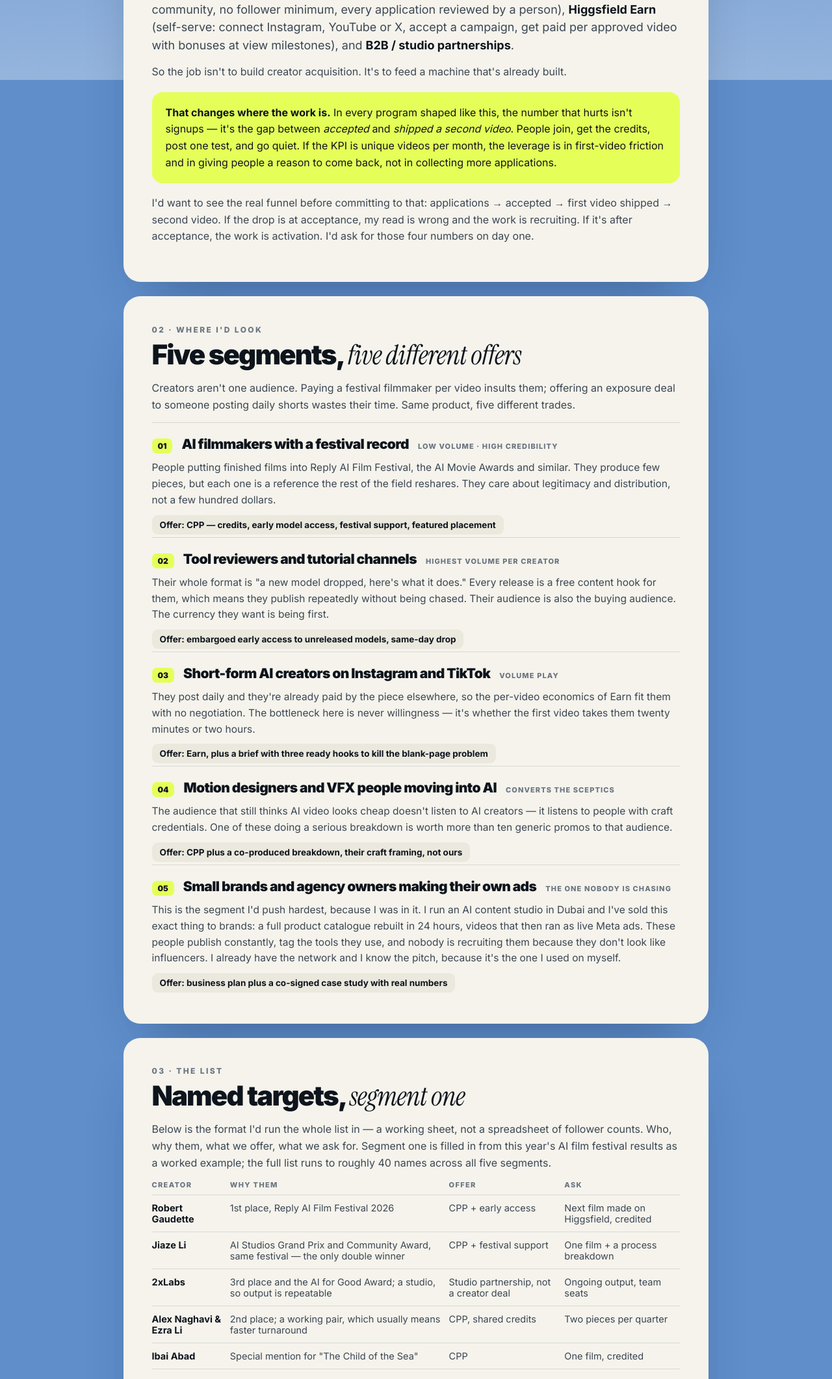
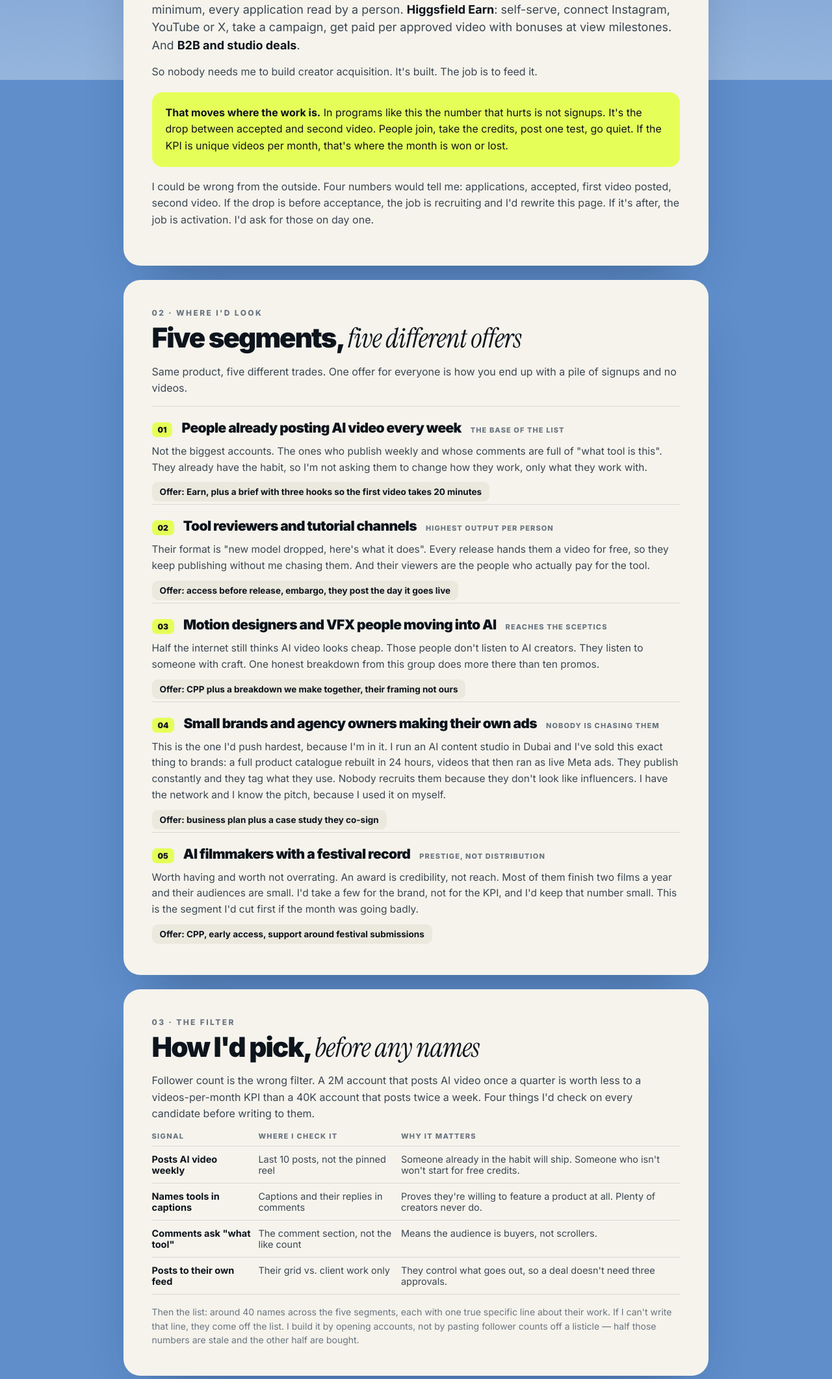
Before and after one commit to DaniyarUE/DaniyarUE.github.io, a plain HTML site: page creators.html in a window 1280 px wide. Shown: the part 677-2800 px from the top of the page at 65% size. Drawn offline with Linux system fonts and the light colour scheme.

Commit message:
Creator plan: plainer voice, demote festival segment, replace named list with a selection filter, drop invented targets
Co-Authored-By: Claude Opus 5 <noreply@anthropic.com>
Claude-Session: https://claude.ai/code/session_01TKzbwAtTyEEs5tBfyLopSK

```diff
--- a/creators.html
+++ b/creators.html
@@ -101,110 +101,109 @@ footer a{text-decoration:none;font-weight:700;color:#fff}
   <div class="bar"><a href="./">← Daniyar Saidaliev · Founder, KADR.AI</a></div>
 
   <header class="head">
-    <p class="kicker">UNSOLICITED · FOR THE HIGGSFIELD GROWTH ROLE</p>
+    <p class="kicker">HIGGSFIELD · GROWTH MANAGER · ALMATY</p>
     <h1>How I'd fill the creator pipeline <em>in 30 days.</em></h1>
-    <p class="sub">I'm applying for the Growth Manager role in Almaty. Rather than describe how I'd work, here's the first week of it. Written from the outside, so some of it will be wrong — tell me which part and I'll redo it.</p>
+    <p class="sub">I'm applying for the Growth Manager role in Almaty. Instead of telling you how I'd work, here's me doing it. I wrote this from outside the company, so some of it is probably wrong. Tell me which part.</p>
   </header>
 
   <section class="sec rv">
     <div class="ch">01 · WHAT I FOUND</div>
     <h2>The acquisition machine <em>already exists.</em></h2>
-    <p class="lead">Before writing a plan I went looking for what's already running. Three things are live: the <strong>Creator Partnership Program</strong> (a full plan, monthly credits, early model access, a partner community, no follower minimum, every application reviewed by a person), <strong>Higgsfield Earn</strong> (self-serve: connect Instagram, YouTube or X, accept a campaign, get paid per approved video with bonuses at view milestones), and <strong>B2B / studio partnerships</strong>.</p>
-    <p>So the job isn't to build creator acquisition. It's to feed a machine that's already built.</p>
+    <p class="lead">First I went looking for what's already running. Three things are live. <strong>Creator Partnership Program</strong>: full plan, monthly credits, early access to models, partner community. No follower minimum, every application read by a person. <strong>Higgsfield Earn</strong>: self-serve, connect Instagram, YouTube or X, take a campaign, get paid per approved video with bonuses at view milestones. And <strong>B2B and studio deals</strong>.</p>
+    <p>So nobody needs me to build creator acquisition. It's built. The job is to feed it.</p>
     <div class="box hl">
-      <p><strong>That changes where the work is.</strong> In every program shaped like this, the number that hurts isn't signups — it's the gap between <em>accepted</em> and <em>shipped a second video</em>. People join, get the credits, post one test, and go quiet. If the KPI is unique videos per month, the leverage is in first-video friction and in giving people a reason to come back, not in collecting more applications.</p>
+      <p><strong>That moves where the work is.</strong> In programs like this the number that hurts is not signups. It's the drop between accepted and second video. People join, take the credits, post one test, go quiet. If the KPI is unique videos per month, that's where the month is won or lost.</p>
     </div>
-    <p>I'd want to see the real funnel before committing to that: applications → accepted → first video shipped → second video. If the drop is at acceptance, my read is wrong and the work is recruiting. If it's after acceptance, the work is activation. I'd ask for those four numbers on day one.</p>
+    <p>I could be wrong from the outside. Four numbers would tell me: applications, accepted, first video posted, second video. If the drop is before acceptance, the job is recruiting and I'd rewrite this page. If it's after, the job is activation. I'd ask for those on day one.</p>
   </section>
 
   <section class="sec rv">
     <div class="ch">02 · WHERE I'D LOOK</div>
     <h2>Five segments, <em>five different offers</em></h2>
-    <p>Creators aren't one audience. Paying a festival filmmaker per video insults them; offering an exposure deal to someone posting daily shorts wastes their time. Same product, five different trades.</p>
+    <p>Same product, five different trades. One offer for everyone is how you end up with a pile of signups and no videos.</p>
 
     <div class="seg">
-      <div class="seg-top"><span class="num">01</span><h3>AI filmmakers with a festival record</h3><span class="tag">Low volume · high credibility</span></div>
-      <p>People putting finished films into Reply AI Film Festival, the AI Movie Awards and similar. They produce few pieces, but each one is a reference the rest of the field reshares. They care about legitimacy and distribution, not a few hundred dollars.</p>
-      <span class="offer">Offer: CPP — credits, early model access, festival support, featured placement</span>
+      <div class="seg-top"><span class="num">01</span><h3>People already posting AI video every week</h3><span class="tag">The base of the list</span></div>
+      <p>Not the biggest accounts. The ones who publish weekly and whose comments are full of "what tool is this". They already have the habit, so I'm not asking them to change how they work, only what they work with.</p>
+      <span class="offer">Offer: Earn, plus a brief with three hooks so the first video takes 20 minutes</span>
     </div>
 
     <div class="seg">
-      <div class="seg-top"><span class="num">02</span><h3>Tool reviewers and tutorial channels</h3><span class="tag">Highest volume per creator</span></div>
-      <p>Their whole format is "a new model dropped, here's what it does." Every release is a free content hook for them, which means they publish repeatedly without being chased. Their audience is also the buying audience. The currency they want is being first.</p>
-      <span class="offer">Offer: embargoed early access to unreleased models, same-day drop</span>
+      <div class="seg-top"><span class="num">02</span><h3>Tool reviewers and tutorial channels</h3><span class="tag">Highest output per person</span></div>
+      <p>Their format is "new model dropped, here's what it does". Every release hands them a video for free, so they keep publishing without me chasing them. And their viewers are the people who actually pay for the tool.</p>
+      <span class="offer">Offer: access before release, embargo, they post the day it goes live</span>
     </div>
 
     <div class="seg">
-      <div class="seg-top"><span class="num">03</span><h3>Short-form AI creators on Instagram and TikTok</h3><span class="tag">Volume play</span></div>
-      <p>They post daily and they're already paid by the piece elsewhere, so the per-video economics of Earn fit them with no negotiation. The bottleneck here is never willingness — it's whether the first video takes them twenty minutes or two hours.</p>
-      <span class="offer">Offer: Earn, plus a brief with three ready hooks to kill the blank-page problem</span>
+      <div class="seg-top"><span class="num">03</span><h3>Motion designers and VFX people moving into AI</h3><span class="tag">Reaches the sceptics</span></div>
+      <p>Half the internet still thinks AI video looks cheap. Those people don't listen to AI creators. They listen to someone with craft. One honest breakdown from this group does more there than ten promos.</p>
+      <span class="offer">Offer: CPP plus a breakdown we make together, their framing not ours</span>
     </div>
 
     <div class="seg">
-      <div class="seg-top"><span class="num">04</span><h3>Motion designers and VFX people moving into AI</h3><span class="tag">Converts the sceptics</span></div>
-      <p>The audience that still thinks AI video looks cheap doesn't listen to AI creators — it listens to people with craft credentials. One of these doing a serious breakdown is worth more than ten generic promos to that audience.</p>
-      <span class="offer">Offer: CPP plus a co-produced breakdown, their craft framing, not ours</span>
+      <div class="seg-top"><span class="num">04</span><h3>Small brands and agency owners making their own ads</h3><span class="tag">Nobody is chasing them</span></div>
+      <p>This is the one I'd push hardest, because I'm in it. I run an AI content studio in Dubai and I've sold this exact thing to brands: a full product catalogue rebuilt in 24 hours, videos that then ran as live Meta ads. They publish constantly and they tag what they use. Nobody recruits them because they don't look like influencers. I have the network and I know the pitch, because I used it on myself.</p>
+      <span class="offer">Offer: business plan plus a case study they co-sign</span>
     </div>
 
     <div class="seg">
-      <div class="seg-top"><span class="num">05</span><h3>Small brands and agency owners making their own ads</h3><span class="tag">The one nobody is chasing</span></div>
-      <p>This is the segment I'd push hardest, because I was in it. I run an AI content studio in Dubai and I've sold this exact thing to brands: a full product catalogue rebuilt in 24 hours, videos that then ran as live Meta ads. These people publish constantly, tag the tools they use, and nobody is recruiting them because they don't look like influencers. I already have the network and I know the pitch, because it's the one I used on myself.</p>
-      <span class="offer">Offer: business plan plus a co-signed case study with real numbers</span>
+      <div class="seg-top"><span class="num">05</span><h3>AI filmmakers with a festival record</h3><span class="tag">Prestige, not distribution</span></div>
+      <p>Worth having and worth not overrating. An award is credibility, not reach. Most of them finish two films a year and their audiences are small. I'd take a few for the brand, not for the KPI, and I'd keep that number small. This is the segment I'd cut first if the month was going badly.</p>
+      <span class="offer">Offer: CPP, early access, support around festival submissions</span>
     </div>
   </section>
 
   <section class="sec rv">
-    <div class="ch">03 · THE LIST</div>
-    <h2>Named targets, <em>segment one</em></h2>
-    <p>Below is the format I'd run the whole list in — a working sheet, not a spreadsheet of follower counts. Who, why them, what we offer, what we ask for. Segment one is filled in from this year's AI film festival results as a worked example; the full list runs to roughly 40 names across all five segments.</p>
+    <div class="ch">03 · THE FILTER</div>
+    <h2>How I'd pick, <em>before any names</em></h2>
+    <p>Follower count is the wrong filter. A 2M account that posts AI video once a quarter is worth less to a videos-per-month KPI than a 40K account that posts twice a week. Four things I'd check on every candidate before writing to them.</p>
     <table>
-      <thead><tr><th>Creator</th><th>Why them</th><th>Offer</th><th>Ask</th></tr></thead>
+      <thead><tr><th>Signal</th><th>Where I check it</th><th>Why it matters</th></tr></thead>
       <tbody>
-        <tr><td data-l="Creator"><b>Robert Gaudette</b></td><td data-l="Why">1st place, Reply AI Film Festival 2026</td><td data-l="Offer">CPP + early access</td><td data-l="Ask">Next film made on Higgsfield, credited</td></tr>
-        <tr><td data-l="Creator"><b>Jiaze Li</b></td><td data-l="Why">AI Studios Grand Prix and Community Award, same festival — the only double winner</td><td data-l="Offer">CPP + festival support</td><td data-l="Ask">One film + a process breakdown</td></tr>
-        <tr><td data-l="Creator"><b>2xLabs</b></td><td data-l="Why">3rd place and the AI for Good Award; a studio, so output is repeatable</td><td data-l="Offer">Studio partnership, not a creator deal</td><td data-l="Ask">Ongoing output, team seats</td></tr>
-        <tr><td data-l="Creator"><b>Alex Naghavi &amp; Ezra Li</b></td><td data-l="Why">2nd place; a working pair, which usually means faster turnaround</td><td data-l="Offer">CPP, shared credits</td><td data-l="Ask">Two pieces per quarter</td></tr>
-        <tr><td data-l="Creator"><b>Ibai Abad</b></td><td data-l="Why">Special mention for "The Child of the Sea"</td><td data-l="Offer">CPP</td><td data-l="Ask">One film, credited</td></tr>
+        <tr><td data-l="Signal"><b>Posts AI video weekly</b></td><td data-l="Where">Last 10 posts, not the pinned reel</td><td data-l="Why">Someone already in the habit will ship. Someone who isn't won't start for free credits.</td></tr>
+        <tr><td data-l="Signal"><b>Names tools in captions</b></td><td data-l="Where">Captions and their replies in comments</td><td data-l="Why">Proves they're willing to feature a product at all. Plenty of creators never do.</td></tr>
+        <tr><td data-l="Signal"><b>Comments ask "what tool"</b></td><td data-l="Where">The comment section, not the like count</td><td data-l="Why">Means the audience is buyers, not scrollers.</td></tr>
+        <tr><td data-l="Signal"><b>Posts to their own feed</b></td><td data-l="Where">Their grid vs. client work only</td><td data-l="Why">They control what goes out, so a deal doesn't need three approvals.</td></tr>
       </tbody>
     </table>
-    <p class="caveat">Sourced from published 2026 festival results. Handles and audience sizes aren't in this table on purpose: I'd rather verify each one by opening the account than paste a number from a listicle. That's an hour of work, not a research project.</p>
+    <p class="caveat">Then the list: around 40 names across the five segments, each with one true specific line about their work. If I can't write that line, they come off the list. I build it by opening accounts, not by pasting follower counts off a listicle — half those numbers are stale and the other half are bought.</p>
   </section>
 
   <section class="sec rv">
     <div class="ch">04 · THE OUTREACH</div>
     <h2>What I'd actually <em>send</em></h2>
-    <p>Short, specific, no flattery, one ask. The variable is the first line — if I can't write a true specific sentence about someone's work, they shouldn't be on the list.</p>
-    <div class="msg">Hi [name] — [one true, specific line about a piece they made].
+    <p>Short. One ask. No flattery. The only part that changes is the first line, and if I can't write something true and specific there, that person shouldn't be on the list.</p>
+    <div class="msg">Hi [name] — [one true, specific line about something they made].
 
-I run creator partnerships at Higgsfield. We make AI video models, and the part that's relevant to you: partners get a full plan with monthly credits and early access to models before release.
+I run creator partnerships at Higgsfield. We build AI video models. The part that matters to you: partners get a full plan with monthly credits and access to models before they're public.
 
-No posting quota and no approval over what you make. If you use it and it's good, tag us.
+No posting quota, no approval over what you make. If you use it and it's good, tag us.
 
 Worth 15 minutes?</div>
-    <p class="caveat">Then I'd test it. Four versions of the first line, fifty sends each, measure reply rate, keep what works and kill the rest. Same loop I used to take a YouTube channel to 280,000 subscribers — the hooks were different, the method wasn't.</p>
+    <p class="caveat">Then I'd test it. Four versions of that first line, fifty sends each, check reply rate, keep the one that works and drop the rest. Same loop I ran on the YouTube channel. Different hooks, same method.</p>
   </section>
 
   <section class="sec rv">
-    <div class="ch">05 · FIRST 30 DAYS</div>
-    <h2>What I'd have to show <em>by day 30</em></h2>
+    <div class="ch">05 · FIRST MONTH</div>
+    <h2>How I'd spend <em>the first month</em></h2>
     <ol>
-      <li><strong>Get the four funnel numbers</strong> — applications, accepted, first video shipped, second video. Build the tracked list: ~200 creators across the five segments, tagged by segment, with a true specific line about each. Nothing sent yet.</li>
-      <li><strong>100 sends, four first-line variants.</strong> Measure reply rate by segment and by variant. By the end of the week I know which segment answers and which message works, and I stop doing the other three.</li>
-      <li><strong>Push the repliers to a shipped video.</strong> This is the real job. Remove every step between yes and posted: a brief, three hooks, the credits already in their account. Target: 20 first videos.</li>
-      <li><strong>Report and double down.</strong> Cost per shipped video by segment, reply rate by variant, how many came back for a second video. Then put the next month's effort into whichever segment produced, not whichever one I liked.</li>
+      <li><strong>Get the numbers, build the list.</strong> The four funnel numbers, and whatever the current baseline for videos per month is. Then the list: candidates across the five segments, scored on the filter above, each with its line. Nothing sent yet.</li>
+      <li><strong>Send in batches, with variants.</strong> Several versions of the opening line, split across segments. The point isn't volume. It's finding out which segment answers and which message works, before spending the month on the wrong one.</li>
+      <li><strong>Push the yeses to a posted video.</strong> This is the actual job. Remove every step between "sure" and "posted": brief, hooks, credits already in the account. Anyone who goes quiet, I ask why. That answer is worth more than the next hundred sends.</li>
+      <li><strong>Report, then cut.</strong> What it cost to get one posted video, by segment. Reply rate by variant. How many came back for a second video. Then drop whatever didn't produce and put the next month into whatever did.</li>
     </ol>
     <div class="box">
-      <p>Honest number: I don't know what a realistic target for shipped videos is from the outside, so 20 is my guess, not a promise. Tell me the current baseline and I'll tell you what I think I can move it to.</p>
+      <p>I've left targets out on purpose. I don't know your baseline or what you'd call a good month, and a number invented from outside is noise. Tell me where it is now and I'll tell you what I think I can move it to, and what I'd need.</p>
     </div>
   </section>
 
   <section class="sec rv">
     <div class="ch">06 · WHY ME</div>
     <h2>I've been on <em>both sides of this</em></h2>
-    <p>I've been the creator you're trying to recruit — I took a YouTube channel from zero to 280,000 subscribers and sold it, and I've been running an AI content studio on your tools. I know why creators go quiet after the first video, because I've gone quiet after the first video.</p>
-    <p>I've also done the other half: AED 1,000,000 (≈ $272K) in personal sales in one month in luxury B2B, won by driving to venues and presenting in person. Creator partnerships are sales with a different vocabulary — a list, a specific reason, a close, a follow-up.</p>
-    <p>And I ship fast: a working AI sales agent in two days, sold to three companies; a brand's full catalogue — 800 product images — rebuilt in 24 hours.</p>
-    <div class="box hl"><p><strong>I'll be in Almaty.</strong> Dubai is where I live now, not a constraint. The full record, with receipts: <a href="./"><strong>daniyarue.github.io</strong></a></p></div>
+    <p>I've been the creator you're recruiting. I took a YouTube channel from zero to 280,000 subscribers and sold it. I run an AI content studio on your tools. I know why people go quiet after the first video, because I've gone quiet after the first video.</p>
+    <p>I've also done the other half. AED 1,000,000 (≈ $272K) in personal sales in one month, luxury B2B, won by driving to venues and presenting in person. Creator partnerships are sales with different words: a list, a reason, a close, a follow-up.</p>
+    <p>And I ship fast. An AI sales agent working in two days, sold to three companies. A brand's full catalogue, 800 images, rebuilt in 24 hours.</p>
+    <div class="box hl"><p><strong>I'll be in Almaty.</strong> Dubai is where I live now, not a constraint. All of it with receipts: <a href="./"><strong>daniyarue.github.io</strong></a></p></div>
   </section>
 
   <footer>
```
